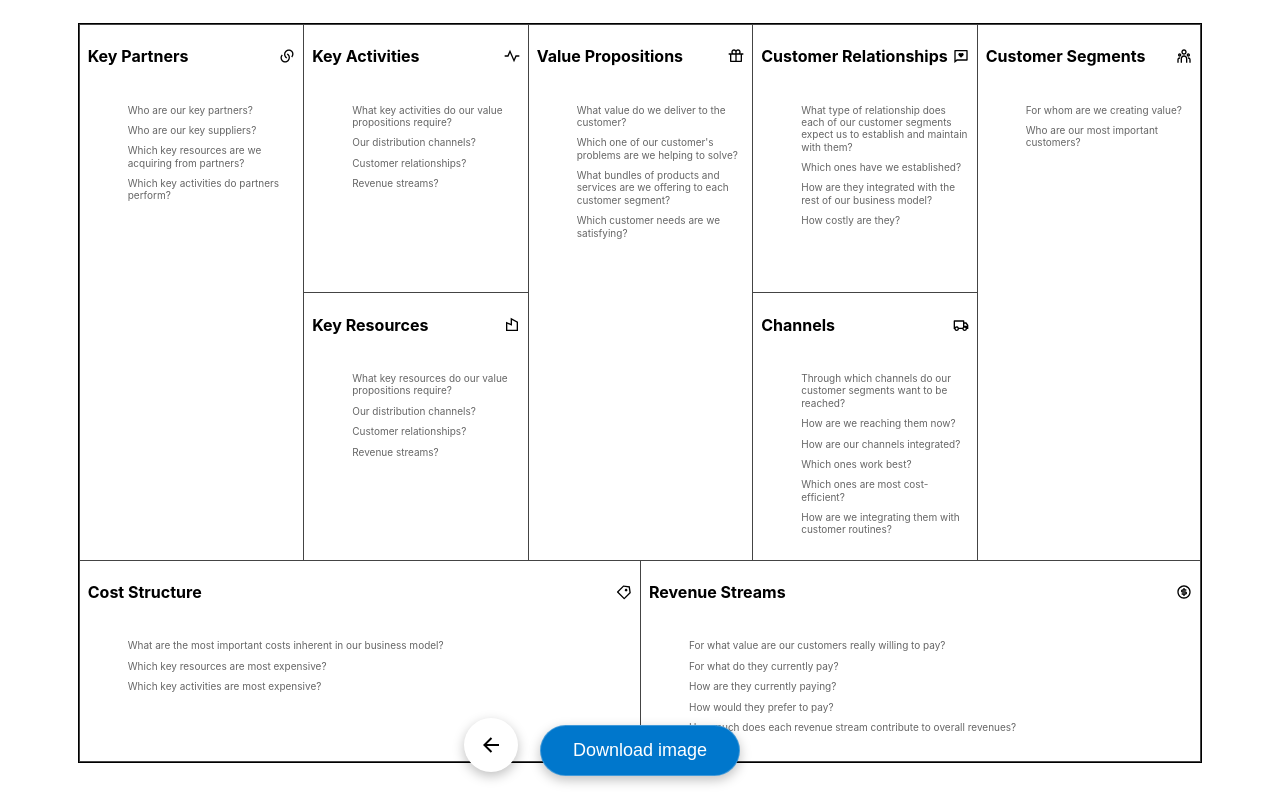
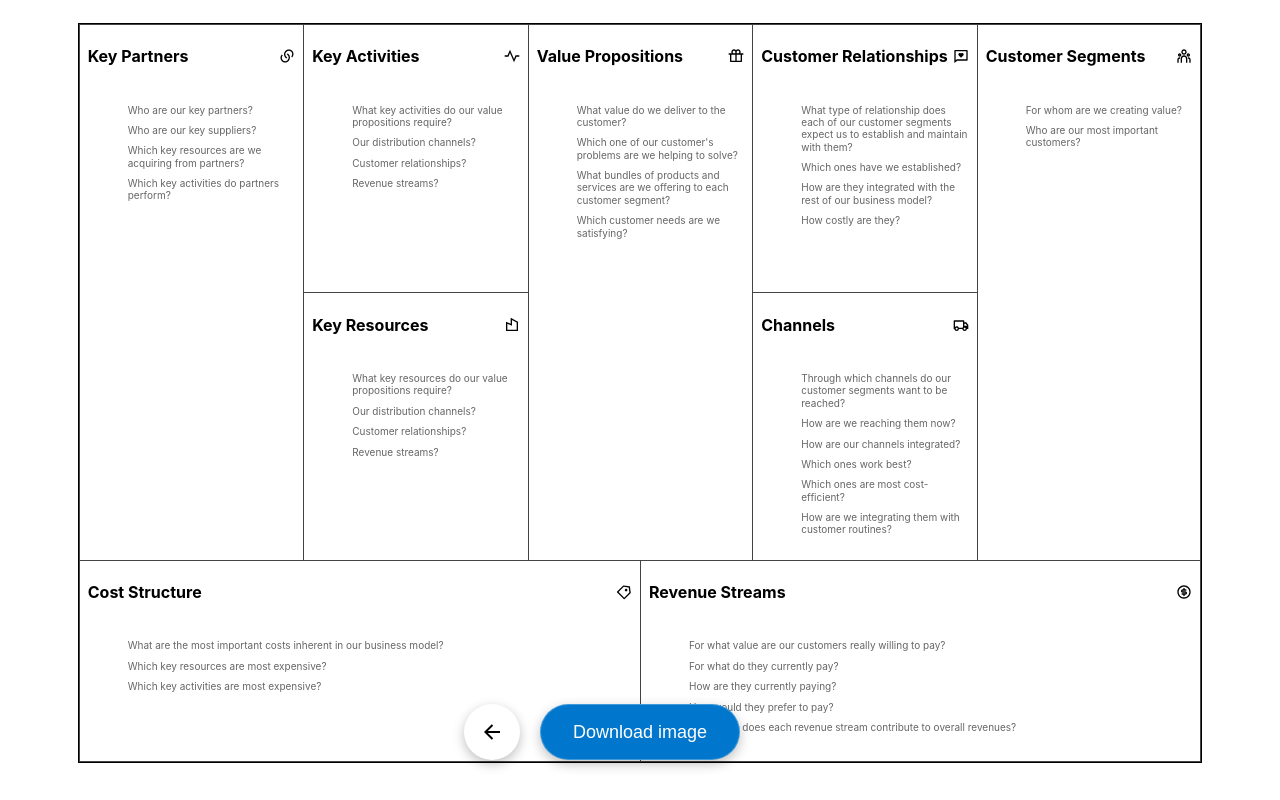
Before and after one commit to masayaShinoda/business-model-canvas-generator, a SvelteKit app: page /result in a window 1280 px wide. Built offline with nearby package versions, Linux system fonts and the light colour scheme.

Commit message:
consistent bottom buttons

```diff
--- a/src/routes/(result)/result/+page.svelte
+++ b/src/routes/(result)/result/+page.svelte
@@ -93,11 +93,11 @@
 		border-radius: 100vmax;
 		outline: none;
 		border: none;
-		padding: 0.875rem 1rem;
 		font-size: 1.125rem;
 		position: fixed;
 		width: 12.5rem;
-		bottom: 3dvh;
+		height: 3.5rem;
+		bottom: 2.5rem;
 		left: 50%;
 		margin-left: -6.25rem;
 		cursor: pointer;
@@ -139,10 +139,14 @@
 		color: #0077cc;
 
 		border-radius: 100vmax;
-		padding: 0.875rem;
-		font-size: 1.125rem;
+		width: 3.5rem;
+		height: 3.5rem;
+		display: inline-flex;
+		justify-content: center;
+		align-items: center;
+
 		position: fixed;
-		bottom: 3.5dvh;
+		bottom: 2.5rem;
 		left: 50%;
 		margin-left: -11rem;
 		cursor: pointer;
```
